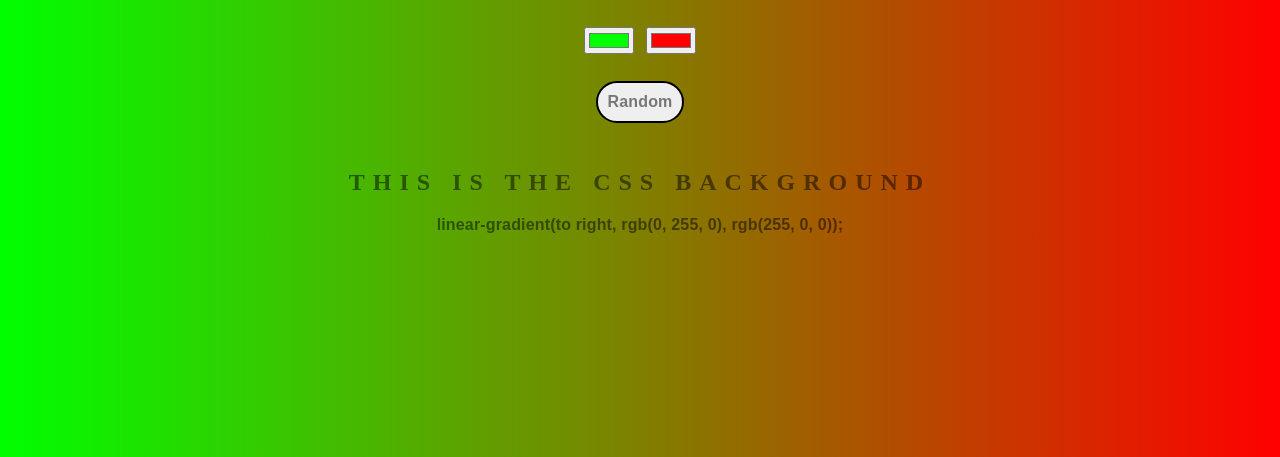
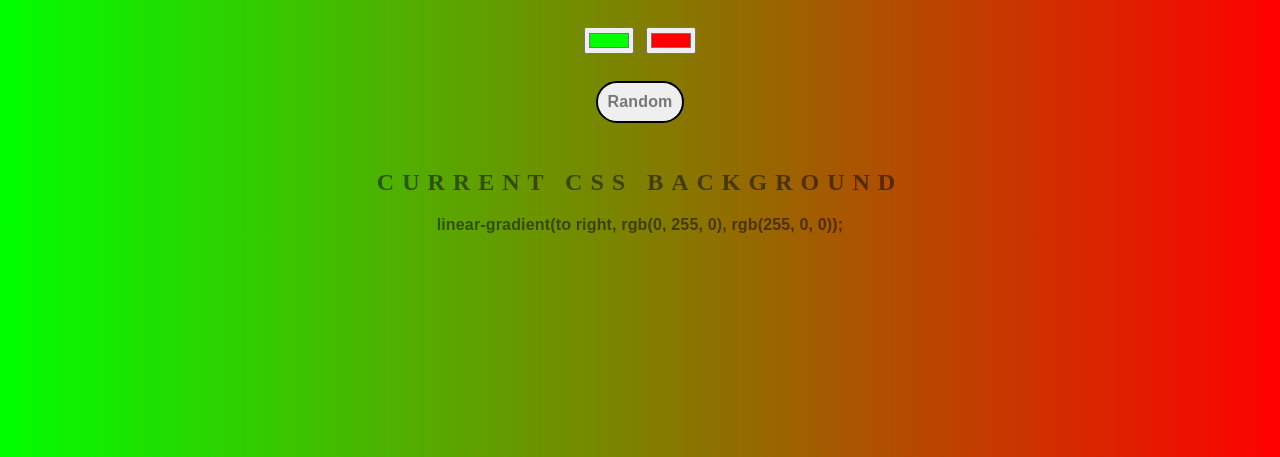
Before and after one commit to andriel300/background-generator, a plain HTML site: page index.html in a window 1280 px wide. Shown: the part 343-800 px from the top of the page. Drawn offline with Linux system fonts and the light colour scheme.

Commit message:
back to previous text

```diff
--- a/index.html
+++ b/index.html
@@ -13,7 +13,7 @@
         <input type="color" name="color2" value="#ff0000" class="color2" />
         <br />
         <button id="random">Random</button>
-        <h2>This is the CSS Background</h2>
+        <h2>Current CSS Background</h2>
         <h3></h3>
         <script type="text/javascript" src="script.js"></script>
     </body>
```
